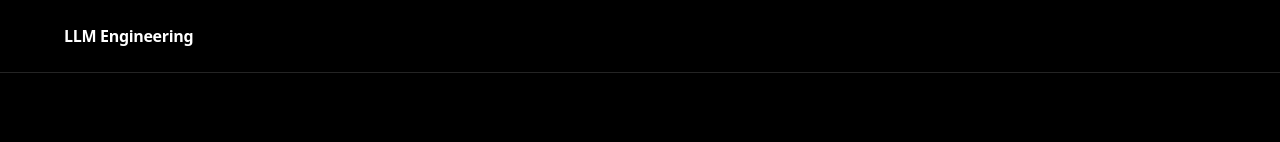
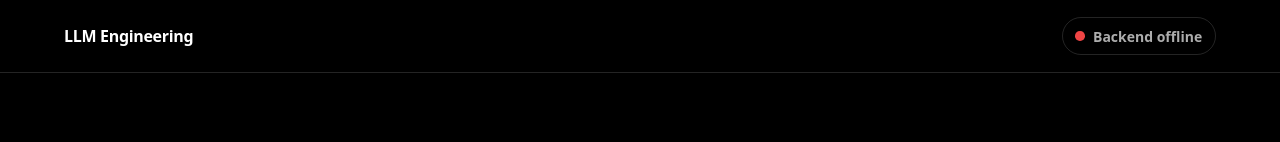
Before and after one commit to pedrosilva-a11y/llm-engineering, a React (Vite) app in the folder frontend/: page / in a window 1280 px wide. Shown: the top 142 px of the page. Built offline with nearby package versions, Linux system fonts and the light colour scheme; no server answers.

Commit message:
feat(frontend): Add live backend status.

```diff
--- /dev/null
+++ b/frontend/src/api/health.ts
@@ -0,0 +1,29 @@
+import type { HealthResponse } from '../types/health'
+
+export async function getBackendHealth(): Promise<HealthResponse> {
+  const response = await fetch('/v1/health')
+
+  if (!response.ok) {
+    throw new Error(`Health request failed with status ${String(response.status)}`)
+  }
+
+  const data: unknown = await response.json()
+
+  if (!isHealthResponse(data)) {
+    throw new Error('Health endpoint returned an invalid response.')
+  }
+
+  return data
+}
+
+function isHealthResponse(value: unknown): value is HealthResponse {
+  if (!isRecord(value)) {
+    return false
+  }
+
+  return value.status === 'ok' && typeof value.service === 'string'
+}
+
+function isRecord(value: unknown): value is Record<string, unknown> {
+  return typeof value === 'object' && value !== null
+}
--- a/frontend/src/components/AppHeader.tsx
+++ b/frontend/src/components/AppHeader.tsx
@@ -1,10 +1,14 @@
+import { BackendStatus } from './BackendStatus'
+
 import './AppHeader.css'
 
 export function AppHeader() {
   return (
     <header className="app-header">
       <div className="app-header__content">
-        <span className="app-header__brand">LLM Engineering </span>
+        <span className="app-header__brand">LLM Engineering</span>
+
+        <BackendStatus />
       </div>
     </header>
   )
--- /dev/null
+++ b/frontend/src/components/BackendStatus.css
@@ -0,0 +1,26 @@
+.backend-status {
+  display: inline-flex;
+  align-items: center;
+  gap: 0.5rem;
+  padding: 0.55rem 0.8rem;
+  border: 1px solid var(--color-border);
+  border-radius: 999px;
+  color: var(--color-text-secondary);
+  font-size: 0.875rem;
+  font-weight: 600;
+}
+
+.backend-status__dot {
+  width: 0.6rem;
+  height: 0.6rem;
+  border-radius: 50%;
+  background: var(--color-slate-500);
+}
+
+.backend-status--online .backend-status__dot {
+  background: var(--color-primary);
+}
+
+.backend-status--offline .backend-status__dot {
+  background: #ef4444;
+}
--- /dev/null
+++ b/frontend/src/components/BackendStatus.tsx
@@ -0,0 +1,62 @@
+import { useEffect, useState } from 'react'
+
+import { getBackendHealth } from '../api/health'
+
+import './BackendStatus.css'
+
+const POLL_INTERVAL = 10_000
+type BackendState = 'checking' | 'online' | 'offline'
+
+export function BackendStatus() {
+  const [status, setStatus] = useState<BackendState>('checking')
+  const [service, setService] = useState<string | null>(null)
+
+  useEffect(() => {
+    let isMounted = true
+
+    async function checkBackend(): Promise<void> {
+      try {
+        const health = await getBackendHealth()
+
+        if (isMounted) {
+          setStatus('online')
+          setService(health.service)
+        }
+      } catch {
+        if (isMounted) {
+          setStatus('offline')
+          setService(null)
+        }
+      }
+    }
+
+    void checkBackend()
+
+    const intervalId = window.setInterval(() => {
+      void checkBackend()
+    }, POLL_INTERVAL)
+
+    return () => {
+      isMounted = false
+      window.clearInterval(intervalId)
+    }
+  }, [])
+
+  const label =
+    status === 'checking'
+      ? 'Backend checking'
+      : status === 'online'
+        ? 'Backend online'
+        : 'Backend offline'
+
+  return (
+    <div
+      className={`backend-status backend-status--${status}`}
+      title={service ?? label}
+      aria-label={label}
+    >
+      <span className="backend-status__dot" aria-hidden="true" />
+      <span>{label}</span>
+    </div>
+  )
+}
--- /dev/null
+++ b/frontend/src/types/health.ts
@@ -0,0 +1,4 @@
+export interface HealthResponse {
+  status: 'ok'
+  service: string
+}
```
